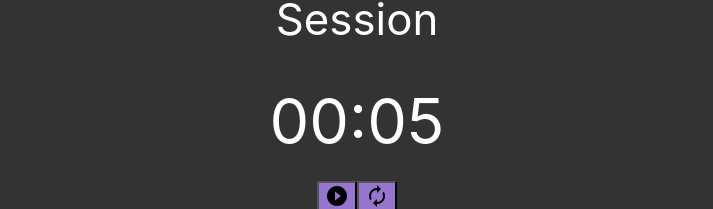
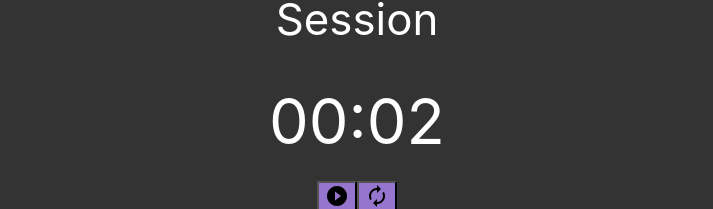
Before and after one commit to Kvirike/pomodoro-clock, a React (Create React App) app: page / in a window 1280 px wide. Shown: the part 359-568 px from the top of the page, without its empty margins (283-996 px from the left). Built offline with nearby package versions, Linux system fonts and the light colour scheme.

Commit message:
fixing error
importing sound and making playable

```diff
--- a/src/App.js
+++ b/src/App.js
@@ -1,14 +1,15 @@
-
 import { useState } from 'react';
 import './App.css';
+import sound from './media/alarm.mp3'
+
 
 function App() {
-  const [displayTime, setDisplayTime]=useState(5);
+  const [displayTime, setDisplayTime]=useState(2);
   const [breakTime, setBreakTime] = useState(3);
   const [sessionTime, setSessionTime] = useState(5);
   const [timerOn, setTimerOn] = useState(false);
   const [onBreak, setOnbreak] = useState(false);
-  const [breakAudio, setBreakAudio] = useState(new Audio('/absolute/path/to/media/alarm.mp3'));
+  const [breakAudio, setBreakAudio] = useState(new Audio(sound));
 
   const playBreakSound = () => {
     breakAudio.currentTime = 0;
```
